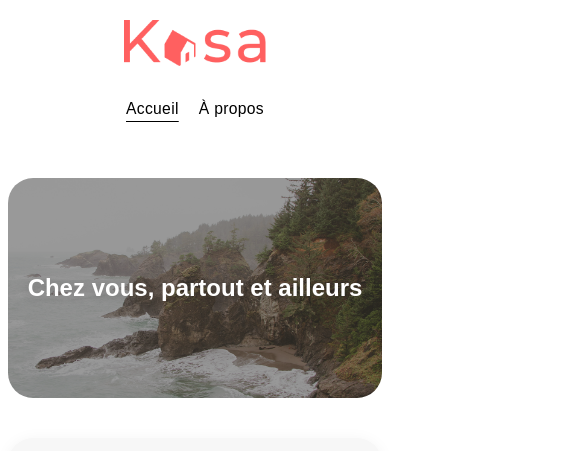
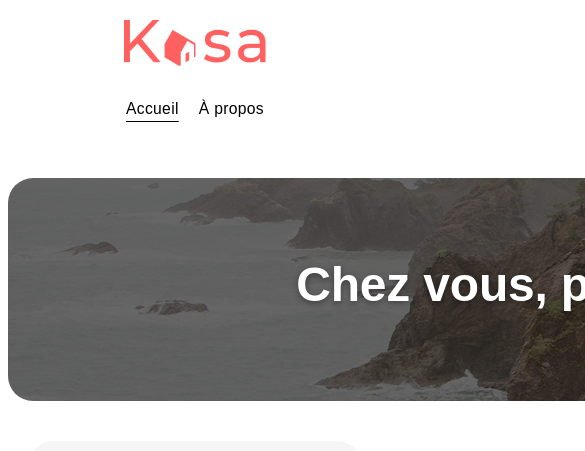
Before and after one commit to Bennftn/Kasa, a React (Vite) app in the folder Kasa/: page / in a window 390 px wide. Shown: the top 451 px of the page, 585 px wide, since content can reach past the window. Built offline with nearby package versions, Linux system fonts and the light colour scheme.

Commit message:
Modifications majeures sur la page d'acceuil de kasa

```diff
--- a/Kasa/src/pages/Home.jsx
+++ b/Kasa/src/pages/Home.jsx
@@ -1,4 +1,4 @@
-import bannerImage from "../assets/images/image-1.png";
+import bannerImage from "../assets/images/Image-1.png";
 import "../scss/pages/_home.scss"; // fichier a creer plus tard pour le css
 import logements from "../data/logement.json";
 import Card from "../components/Card";
@@ -9,7 +9,9 @@ export default function Home() {
       <section className="home-banner">
         <img src={bannerImage} alt="Bannière d'accueil" className="banner-image" />
         <div className="banner-text">
+          <p>
           Chez vous, partout et ailleurs
+          </p>
         </div>
       </section>
 
--- a/Kasa/src/scss/components/_card.scss
+++ b/Kasa/src/scss/components/_card.scss
@@ -10,7 +10,7 @@
   overflow: hidden;
   text-decoration: none;
   position: relative;
-  height: 350px;
+  height: 340px;
   transition: transform 0.2s;
 
   &:hover, &:focus {
--- a/Kasa/src/scss/pages/_home.scss
+++ b/Kasa/src/scss/pages/_home.scss
@@ -2,60 +2,76 @@
 
 .home {
   padding: 40px 0 60px 0;
-  min-height: calc(100vh - 140px);
-  .home-gallery {
-    max-width: 1240px;
-    margin-left: auto;
-    margin-right: auto;
-  }
+
   .home-banner {
   position: relative;
-    width: 100%;
-    height: 220px;
-    margin-bottom: 40px;
-    border-radius: 25px;
+  width: $container-width;
+  height: $banner-height;
+  margin: 0 auto 40px;
+  border-radius: $radius-lg;
   overflow: hidden;
 
   .banner-image {
+    position: absolute;
+    inset: 0;
     width: 100%;
     height: 100%;
     object-fit: cover;
-      filter: brightness(60%);
+    display: block;
+    z-index: 0;
+  }
+
+  &::after {
+    content: "";
+    position: absolute;
+    inset: 0;
+    background: rgba(0, 0, 0, 0.6);
+    pointer-events: none;
+    z-index: 1;
   }
 
   .banner-text {
-      position: absolute;
-      top: 50%;
-      left: 50%;
-      transform: translate(-50%, -50%);
+    position: relative;
+    z-index: 2;
+    display: flex;
+    align-items: center;
+    justify-content: center;
+    text-align: center;
+
     color: $white;
-      font-size: 2.2rem;
-      font-weight: bold;
-      width: 90%;
-      text-align: center;
-      z-index: 2;
-      text-shadow: 0 2px 10px rgba(0,0,0,0.2);
+    font-family: $font-main;
+    font-weight: 700;
+    font-size: 48px;
+    line-height: 1.15;
+    letter-spacing: -0.2px;
+    text-shadow: 0 2px 6px rgba(0, 0, 0, 0.4);
 
-      @media (max-width: 800px) {
-        font-size: 1.5rem;
-        padding: 0 10px;
-      }
+    max-width: 900px;
+    margin: 0 auto;
+    padding: 35px;
+    inset: 0;
+    transform: translateY(-4px);
   }
 }
 
   .home-gallery {
-  background: $secondary-color;
-  border-radius: 25px;
-  padding: 45px 60px 35px 60px;
-  box-shadow: 0 2px 16px rgba(0,0,0,0.05);
-  margin-bottom: 40px;
+    width: 1140px;
+    margin: 0 auto 60px;
+    background: $color-grey;
+    border-radius: $radius-lg;
+    padding: 50px;
+    box-shadow: none;
 
     display: grid;
     grid-template-columns: repeat(3, 1fr);
-  gap: 50px 60px;
+    gap: 30px;
+
     @media (max-width: 900px) {
+      width: auto;
+      margin: 0 20px 40px;
+      padding: 24px;
       grid-template-columns: 1fr;
-    gap: 30px 0;
+      gap: 30px;
     }
   }
 }
```
Lines whose indentation alone changed are shown as unchanged.
